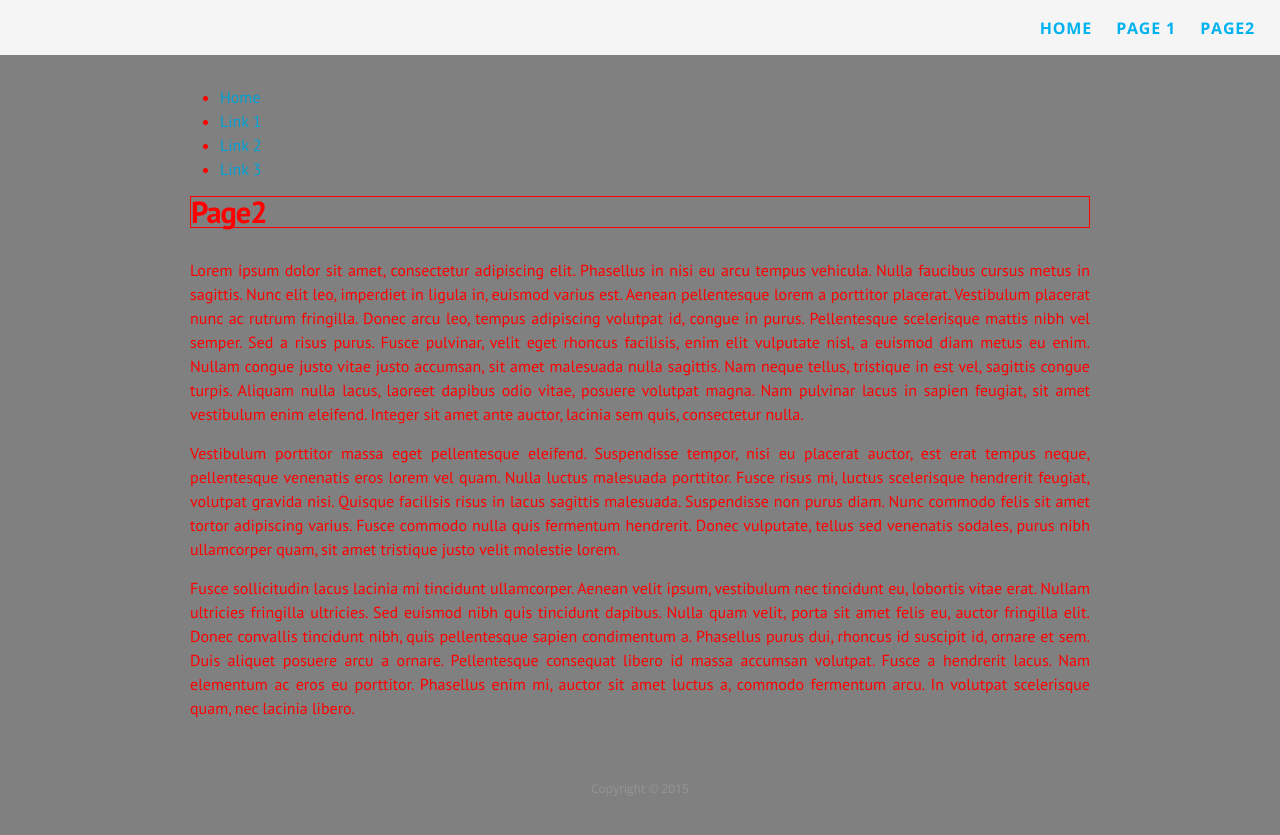
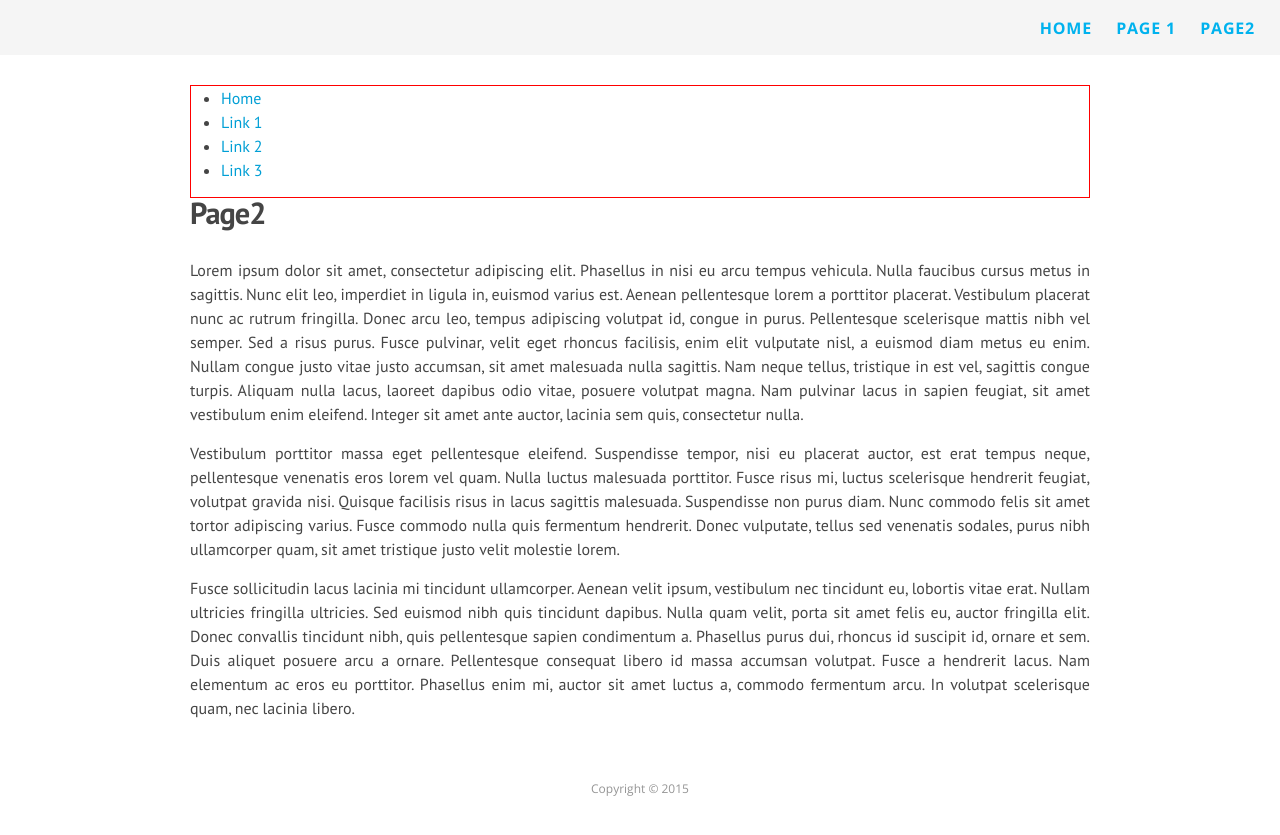
Before and after one commit to Tajtaj/spinoza, a Jekyll site: the page built from page2.md, in a window 1280 px wide. Shown: the top 835 px of the page. Built offline with Jekyll 4.4.1, drawn with Linux system fonts in a browser that asks for light colours; nearby versions of some CDN libraries; Markdown is read by kramdown in place of the engine named in the settings.

Commit message:
Changes in css
Changes in css.

```diff
--- a/css/style.css
+++ b/css/style.css
@@ -1,8 +1,4 @@
 /***************** Custom CSS **************************/
-body{
-  background:gray !important;
-  color:red !important;
-}
-h1{
+.left-sidebar{
   border:1px solid red;
 }
```
